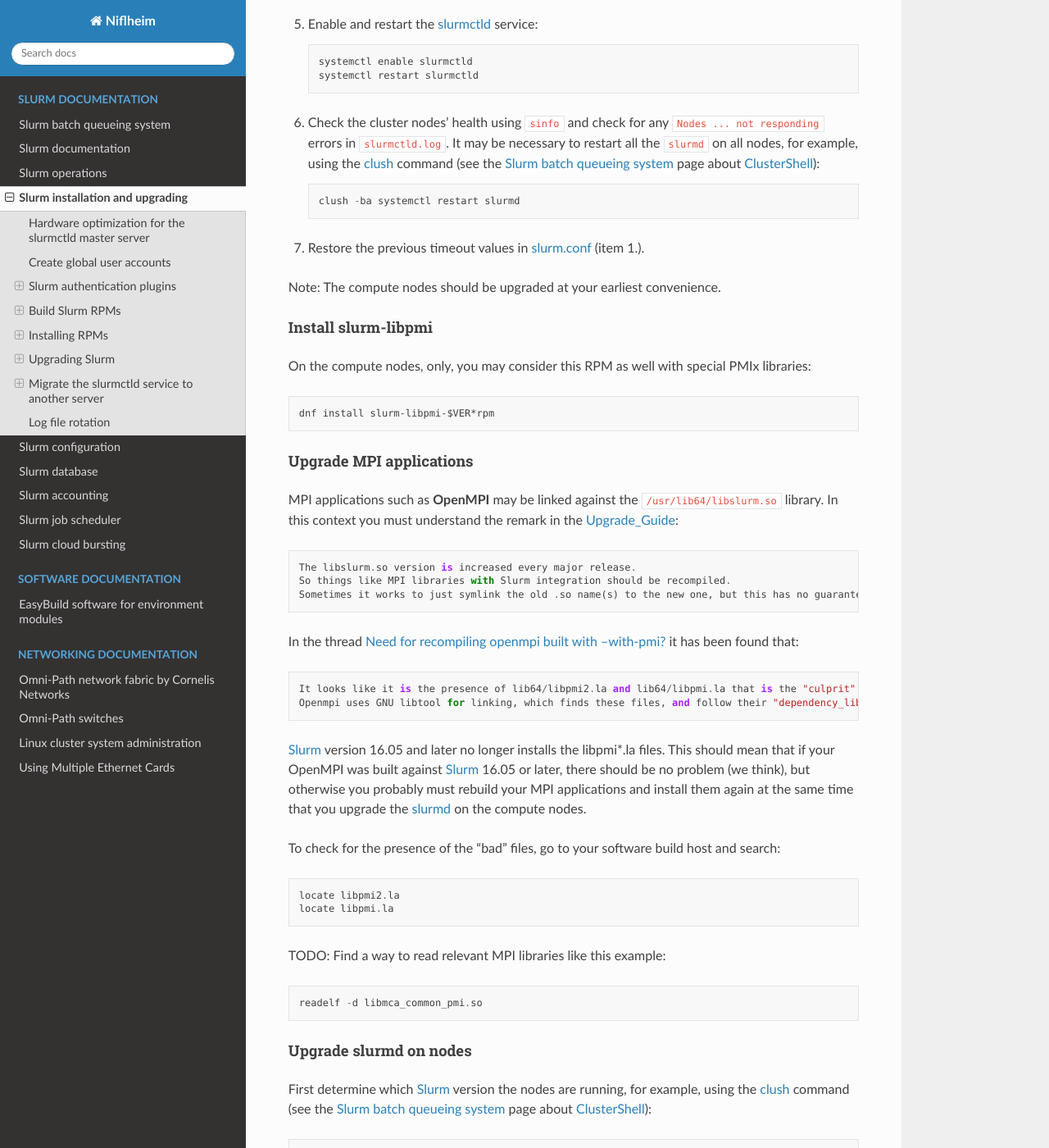
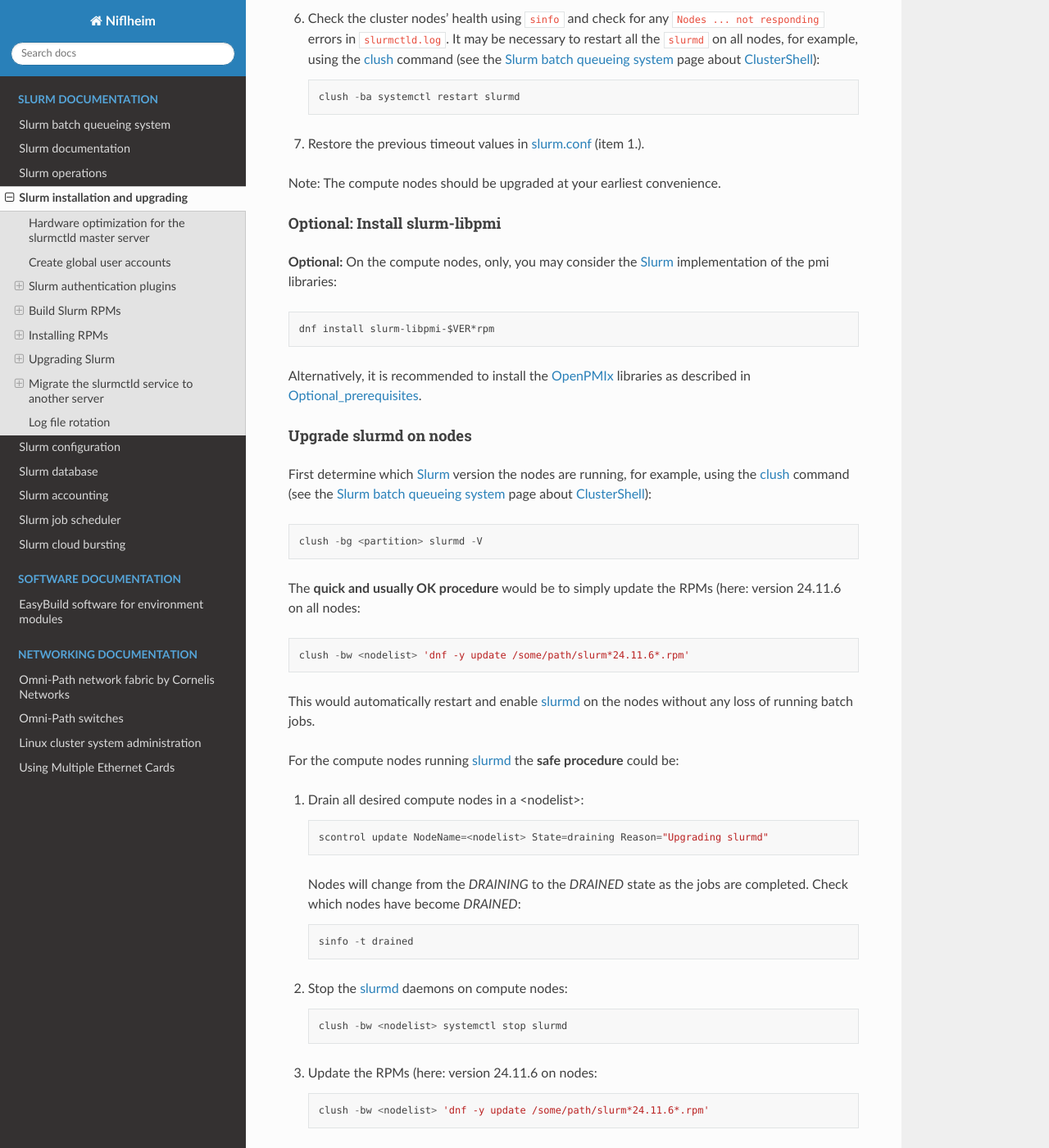
Before and after one commit to OleHolmNielsen/Niflheim_system, a Sphinx documentation site: the page built from docs/Slurm_installation.rst, in a window 1280 px wide and 1400 px high, scrolled down 21618 px. Shown: the whole window at 82% size. Built offline with Sphinx 7.4.7 and the Read the Docs theme 3.1.0, drawn with Linux system fonts in a browser that asks for light colours; some of the changed text lies outside the part shown.

Commit message:
Removed section "Upgrade MPI applications" and changed the libpmi description

```diff
--- a/docs/Slurm_installation.rst
+++ b/docs/Slurm_installation.rst
@@ -401,7 +401,7 @@ Certain Slurm_ tools and plugins require additional prerequisites **before** bui
 
      Author's suggestion: Do **not** install the ``slurm-libpmi`` package because it provides ``libpmi[2].so`` libraries which are probably not needed.
 
-   * NOTE: Any application compiled against PMIx should use the same PMIx or at least a PMIx with the same security domain than the one Slurm is using, otherwise there could be authentication issues.
+   * NOTE: Any application compiled against PMIx should use the same PMIx or at least a PMIx with the same security domain than the one Slurm_ is using, otherwise there could be authentication issues.
      E.g. one PMIx compiled ``--with-munge`` while another compiled ``--without-munge`` (the default since PMIx 4.2.4).
      A workaround which might work is to specify the desired security method adding ``--mca psec native`` to the cli or exporting ``PMIX_MCA_psec=native`` environment variable.
 
@@ -598,10 +598,6 @@ The RPMs to be installed on the head node, compute nodes, and slurmdbd_ node can
 
     touch /var/log/slurm/slurmd.log
     chown slurm: /var/log/slurm/slurmd.log
-
-  You may consider this RPM as well with special PMIx libraries::
-
-    dnf install slurm-libpmi-$VER*rpm
 
 * **Database** (slurmdbd_ service) node::
 
@@ -975,42 +971,15 @@ The upgrading steps for the slurmctld_ host are:
 
 Note: The compute nodes should be upgraded at your earliest convenience.
 
-Install slurm-libpmi
-....................
+Optional: Install slurm-libpmi
+........................................
 
+**Optional:**
+On the compute nodes, only, you may consider the Slurm_ implementation of the pmi libraries::
 
-On the compute nodes, only, you may consider this RPM as well with special PMIx libraries::
+  dnf install slurm-libpmi-$VER*rpm
 
-    dnf install slurm-libpmi-$VER*rpm
-
-Upgrade MPI applications
-........................
-
-MPI applications such as **OpenMPI** may be linked against the ``/usr/lib64/libslurm.so`` library.
-In this context you must understand the remark in the Upgrade_Guide_::
-
-  The libslurm.so version is increased every major release.
-  So things like MPI libraries with Slurm integration should be recompiled.
-  Sometimes it works to just symlink the old .so name(s) to the new one, but this has no guarantee of working.
-
-In the thread `Need for recompiling openmpi built with --with-pmi? <https://groups.google.com/forum/#!msg/slurm-devel/oDoHPoAbiPQ/q9pQL2Uw3y0J>`_
-it has been found that::
-
-  It looks like it is the presence of lib64/libpmi2.la and lib64/libpmi.la that is the "culprit". They are installed by the slurm-devel RPM.
-  Openmpi uses GNU libtool for linking, which finds these files, and follow their "dependency_libs" specification, thus linking directly to libslurm.so.
-
-Slurm_ version 16.05 and later no longer installs the libpmi*.la files.
-This should mean that if your OpenMPI was built against Slurm_ 16.05 or later, there should be no problem (we think),
-but otherwise you probably must rebuild your MPI applications and install them again at the same time that you upgrade the slurmd_ on the compute nodes.
-
-To check for the presence of the "bad" files, go to your software build host and search::
-
-  locate libpmi2.la
-  locate libpmi.la
-
-TODO: Find a way to read relevant MPI libraries like this example::
-
-  readelf -d libmca_common_pmi.so
+Alternatively, it is recommended to install the OpenPMIx_ libraries as described in Optional_prerequisites_.
 
 Upgrade slurmd on nodes
 .......................
```
